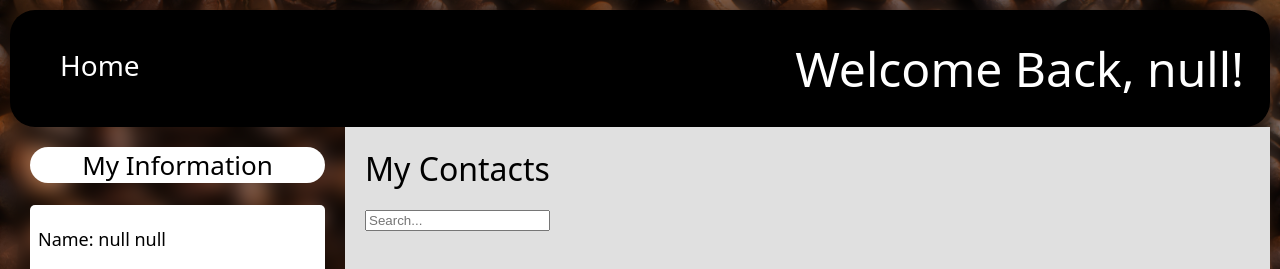
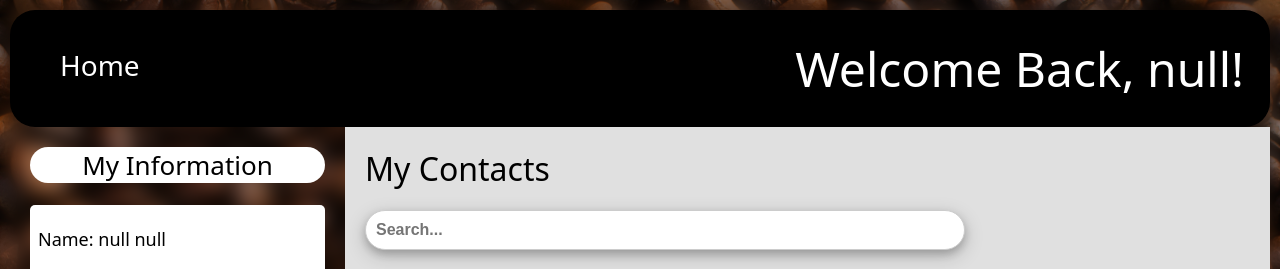
Before and after one commit to PCguyNoah/BaristaBook, a PHP site: page /contactPage.html in a window 1280 px wide. Shown: the top 269 px of the page. Run offline with PHP 8.4, Linux system fonts and the light colour scheme.

Commit message:
Search box styling and refactoring js code

```diff
--- a/contactPage.html
+++ b/contactPage.html
@@ -69,8 +69,8 @@
         <div class="right-section">
           <div class="header">
             <h3>My Contacts</h3>
-              <form>
-                  <input type="text" id="searchInput" name="q" placeholder="Search...">
+              <form class="search-label">
+                  <input class="search-box" type="text" id="searchInput" name="q" placeholder="Search...">
               </form>
               <div>
               </div>
--- a/css/contactPage.css
+++ b/css/contactPage.css
@@ -109,7 +109,7 @@ header {
   font-family: system-ui,-apple-system,Segoe UI,Roboto,Ubuntu,Cantarell,Noto Sans,sans-serif,BlinkMacSystemFont,Helvetica Neue,Arial,Apple Color Emoji,Segoe UI Emoji,Segoe UI Symbol,Noto Color Emoji;
 }
 
-label[for="search"] {
+  .search-label {
     /* Your styles here */
     font-weight: bold; /* Example: Make the label text bold */
     color: black; /* Example: Change the label text color */
@@ -118,7 +118,7 @@ label[for="search"] {
     font-family: system-ui,-apple-system,Segoe UI,Roboto,Ubuntu,Cantarell,Noto Sans,sans-serif,BlinkMacSystemFont,Helvetica Neue,Arial,Apple Color Emoji,Segoe UI Emoji,Segoe UI Symbol,Noto Color Emoji;
   }
 
-  #search {
+  .search-box {
     width: 600px; /* Set the width of the input field */
     padding: 10px; /* Add padding for better appearance */
     border: 1px solid #ccc; /* Add a border */
--- a/js/searchContact.js
+++ b/js/searchContact.js
@@ -1,4 +1,7 @@
+// filter search params
 var searchQuery = "";
+const searchInput = document.getElementById("searchInput");
+const filteredContactsContainer = document.getElementById("filteredContacts");
 
 export default function fetchContacts() {
   const apiUrl = "http://baristabook.xyz/LAMPAPI/SearchContacts.php";
@@ -39,11 +42,7 @@ export default function fetchContacts() {
       console.error("Error fetching contacts:", error);
     });
 }
-
-// filter search
-const searchInput = document.getElementById("searchInput");
-const filteredContactsContainer = document.getElementById("filteredContacts");
-
+// This function handles user search
 searchInput.addEventListener("keyup", function () {
   searchQuery = searchInput.value.trim(); // Get the user's input
   console.log(searchQuery);
```
